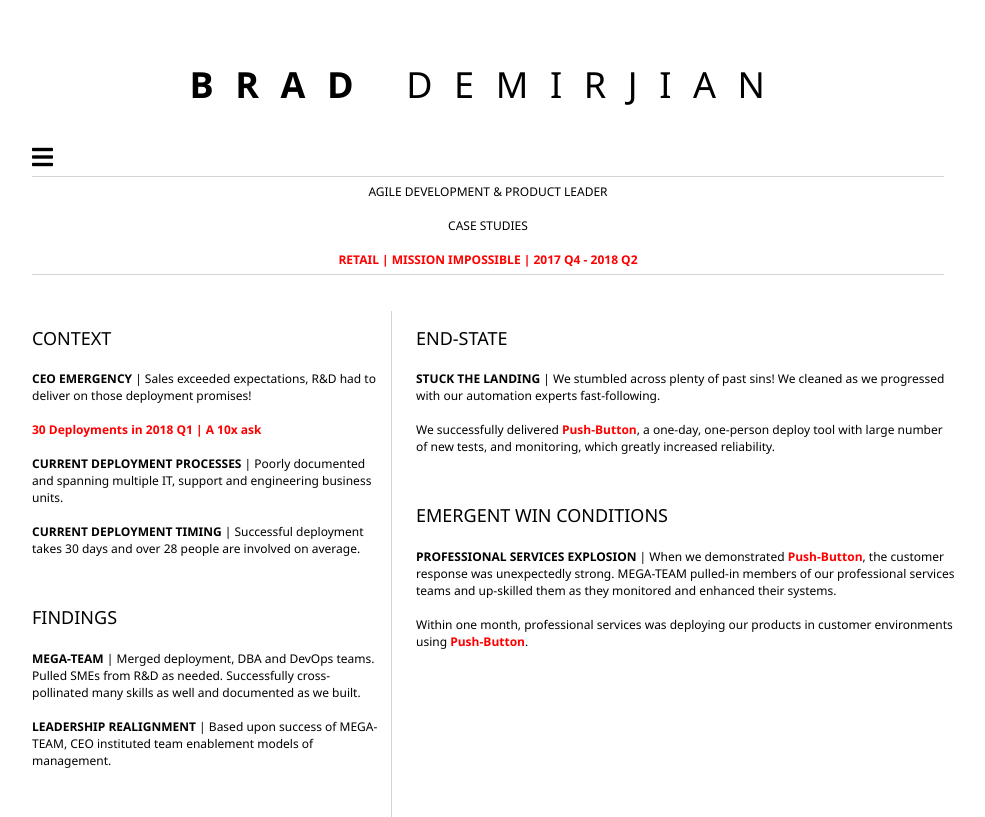
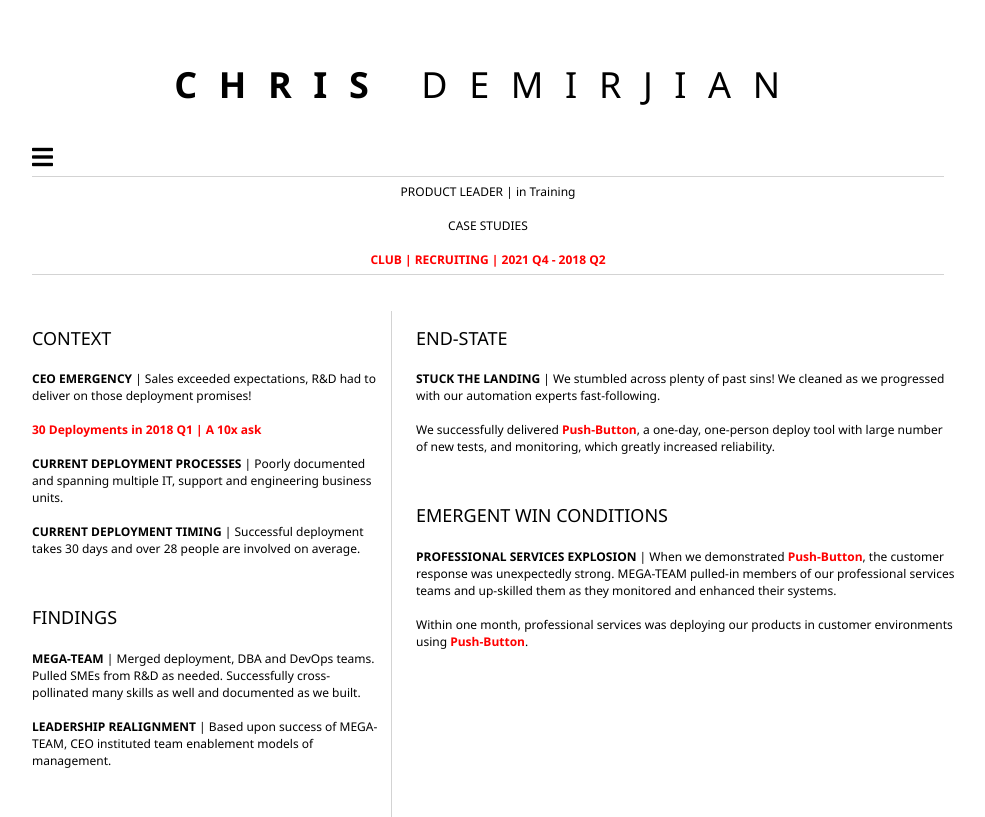
Before and after one commit to Chris-Demirjian/resume, a plain HTML site: page case_study1.html in a window 1280 px wide. Shown: the whole page, without its empty margins (152-1137 px from the left). Drawn offline with Linux system fonts and the light colour scheme.

Commit message:
Update case_study1.html

```diff
--- a/case_study1.html
+++ b/case_study1.html
@@ -2,7 +2,7 @@
 <html lang="en">
 	<head>
 		<link href="style.css" rel="stylesheet">
-		<title>Brad Demirjian Case Study</title>
+		<title>Chris Demirjian Case Study</title>
 		<link rel="stylesheet" href="https://cdnjs.cloudflare.com/ajax/libs/font-awesome/5.15.4/css/all.min.css">
 		<script src="script.js"></script>
 		<link rel="shortcut icon" href="https://www.favicon.cc/logo3d/801680.png" type="image/x-icon">
@@ -11,21 +11,21 @@
 	<body>
 		<header id="header">
 			<!-- resume header with your name and title -->
-			<h1><strong>BRAD</strong> DEMIRJIAN</h1>
+			<h1><strong>CHRIS</strong> DEMIRJIAN</h1>
 			<div onclick="openNav()" align = "left"><i class="fa fa-bars fa-2x"></i></div>
 			<hr>
-			AGILE DEVELOPMENT & PRODUCT LEADER
+			PRODUCT LEADER | in Training
 			<br> </br>
 			CASE STUDIES
 			<br> </br>
-			<strong  class="reds">RETAIL	|	MISSION IMPOSSIBLE	|	2017 Q4 - 2018 Q2</strong>
+			<strong  class="reds">CLUB	|	RECRUITING	|	2021 Q4 - 2018 Q2</strong>
 			<hr>
 		</header>
 		<main>
 			<div id="mySidenav" class="sidenav">
 				<a href="javascript:void(0)" class="closebtn" onclick="closeNav()">&times;</a>
 				<a href="index.html">RESUME | CV</a>
-				<a href="case_study1.html">CASE STUDY 1 | RETAIL IMPOSSIBLE</a>
+				<a href="case_study1.html">CASE STUDY 1 | CLUB RECRUITING</a>
 			</div>
 			<article id="mainLeft">
 				<section>
```
